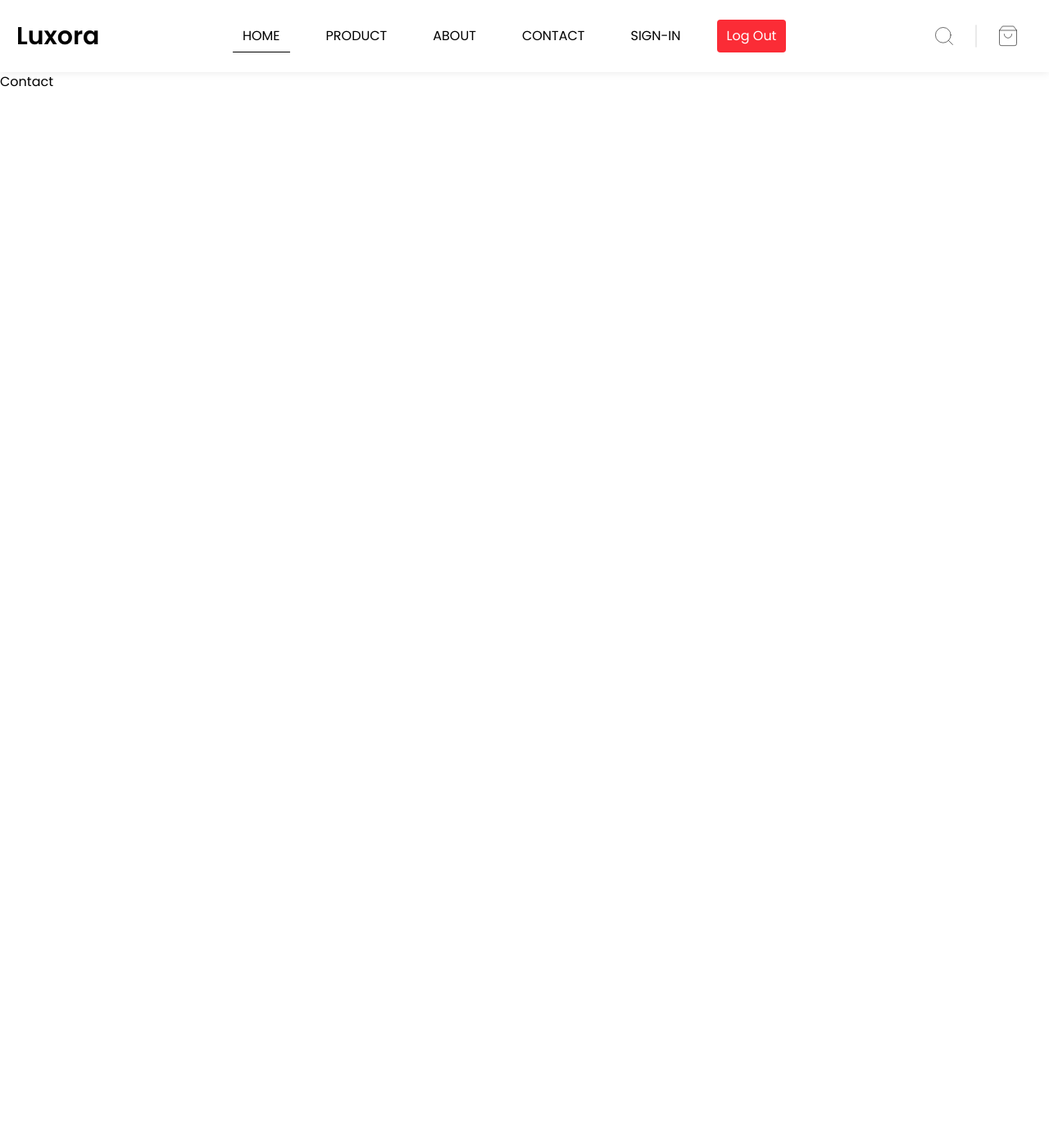
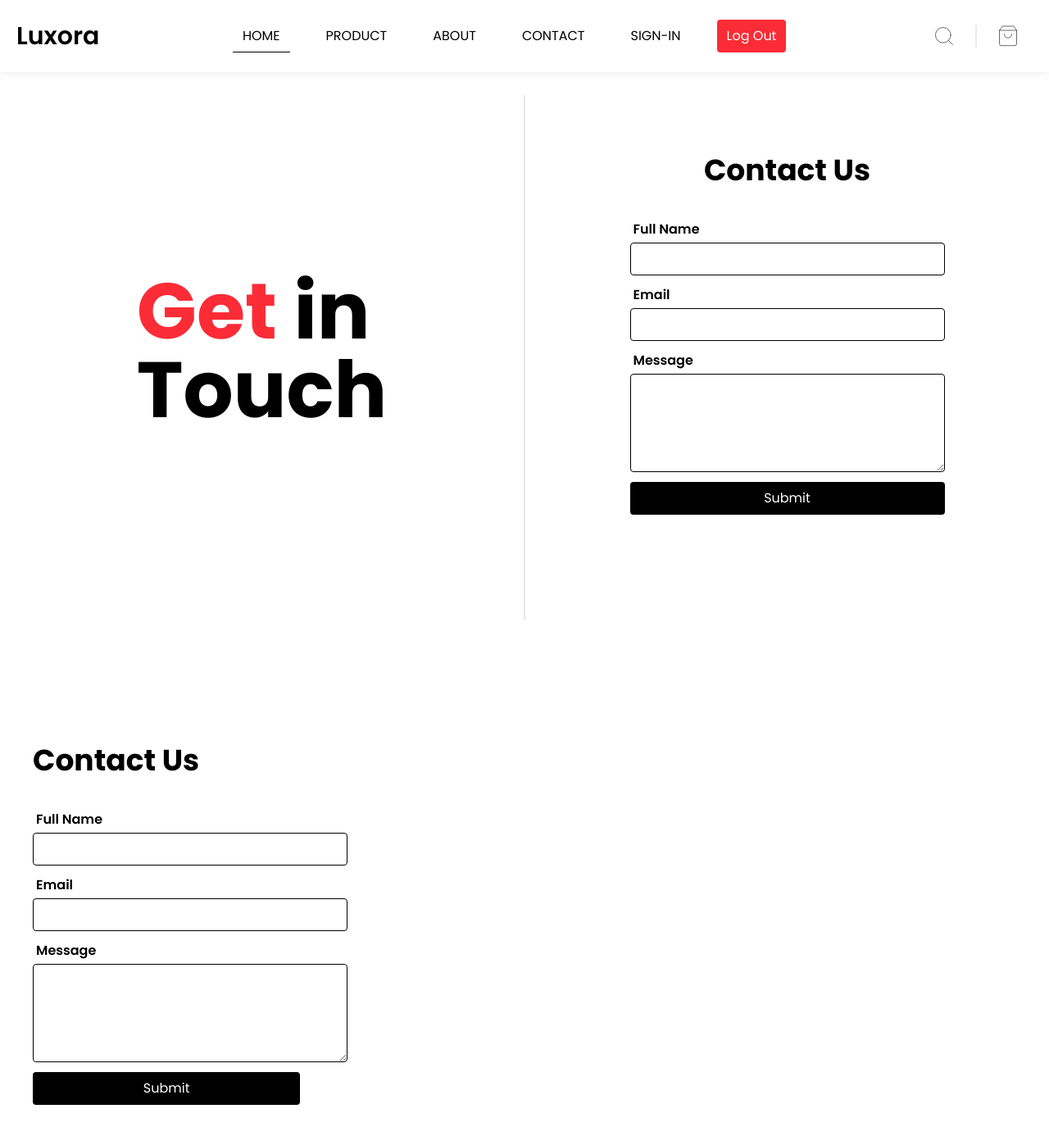
Before and after one commit to 5ohail/E-COMMERCE-SITE, a React (Vite) app in the folder FRONTEND/: page /contact in a window 1280 px wide. Shown: the top 1386 px of the page at 82% size. Before the commit the page ends 800 px from the top, so only its background shows below. Built offline with nearby package versions, Linux system fonts and the light colour scheme; no server answers; sample sign-in values are in the browser's storage; a web font is replaced by a local one.

Commit message:
added contact page

```diff
--- a/FRONTEND/src/pages/Contact.jsx
+++ b/FRONTEND/src/pages/Contact.jsx
@@ -1,9 +1,59 @@
-import React from 'react'
+import React, { useEffect, useRef, useState } from 'react';
 
 const Contact = () => {
+
+
   return (
-    <div>Contact</div>
-  )
-}
+    <>
+      <div
+        id="contact"
+        className="relative flex h-[80vh] justify-evenly items-center"
+      >
+        <div className="flex justify-center items-center text-8xl font-bold h-full w-[49.5%] mt-10 ">
+          <h1><span className='text-red-500'>Get</span> in <br />Touch</h1>
+        </div>
+        <div className="border-[1px] border-gray-200 h-full translate-y-7 "></div>
+        <div className="w-[49.5%] flex justify-evenly items-center flex-col">
+          <div className='font-bold text-4xl mb-10'><h1>Contact Us</h1></div>
+          <form className="flex flex-col gap-3">
+            <div className="flex flex-col gap-1">
+              <label htmlFor="fullName" className="ml-1 font-semibold">Full Name</label>
+              <input name="fullname" type="text" className="border-[1px] rounded h-10 w-96 px-2 font-light" />
+            </div>
+            <div className="flex flex-col gap-1">
+              <label htmlFor="email" className="ml-1 font-semibold">Email</label>
+              <input type="email" name="email" className="border-[1px] rounded h-10 w-96 px-2 font-light" />
+            </div>
+            <div className="flex flex-col gap-1">
+              <label htmlFor="text" className="ml-1 font-semibold">Message</label>
+              <textarea name="text" className="border-[1px] rounded h-30 w-96 p-2 font-light" />
+            </div>
+            <button className="bg-black text-white rounded py-2">Submit</button>
+          </form>
+        </div>
 
-export default Contact
+
+      </div>
+      <div className="w-[25.5%] h-[100vh] flex justify-center items-left flex-col ml-10">
+          <div className='font-bold text-4xl mb-10'><h1>Contact Us</h1></div>
+          <form className="flex flex-col gap-3">
+            <div className="flex flex-col gap-1">
+              <label htmlFor="fullName" className="ml-1 font-semibold">Full Name</label>
+              <input name="fullname" type="text" className="border-[1px] rounded h-10 w-96 px-2 font-light" />
+            </div>
+            <div className="flex flex-col gap-1">
+              <label htmlFor="email" className="ml-1 font-semibold">Email</label>
+              <input type="email" name="email" className="border-[1px] rounded h-10 w-96 px-2 font-light" />
+            </div>
+            <div className="flex flex-col gap-1">
+              <label htmlFor="text" className="ml-1 font-semibold">Message</label>
+              <textarea name="text" className="border-[1px] rounded h-30 w-96 p-2 font-light" />
+            </div>
+            <button className="bg-black text-white rounded py-2">Submit</button>
+          </form>
+        </div>
+    </>
+  );
+};
+
+export default Contact;
--- a/FRONTEND/src/utils/ContextProvider.jsx
+++ b/FRONTEND/src/utils/ContextProvider.jsx
@@ -1,15 +1,15 @@
 import React, { createContext, useState, useEffect } from "react";
 import axios from "axios";
-import Cart from "../pages/Cart";
 
 export const Context = createContext();
 
 const ContextProvider = ({ children }) => {
   const [isloggedin, setisloggedin] = useState(false);
   const [Data, setData] = useState([]);
-  const [user, setUser] = useState(() => localStorage.getItem("user") || ""); // ✅ Load user from localStorage
+  const [user, setUser] = useState(() => localStorage.getItem("user") || "");
   const [cart, setCart] = useState([]);
   const [itemsAdded, setItemsAdded] = useState(0);
+  const [cartFetched, setCartFetched] = useState(false); // 🆕 Added flag
 
   // 🛍️ Fetch product data once on mount
   useEffect(() => {
@@ -27,40 +27,34 @@ const ContextProvider = ({ children }) => {
 
   useEffect(() => {
     // Calculate the total number of items in the cart whenever it changes
-    const fetchItemsAdded = () => {
-      let total = cart.length;
-      setItemsAdded(total);
-    };
-    fetchItemsAdded();
+    setItemsAdded(cart.length);
   }, [cart]);
 
   // 🛒 Fetch saved cart from DB on user login
   useEffect(() => {
     if (user) {
-      localStorage.setItem("user", user);  // Save user to localStorage
+      localStorage.setItem("user", user);
       const fetchCart = async () => {
         try {
           const res = await axios.get(
             `http://localhost:8080/api/products/cart/add?username=${user}`
           );
           console.log("Fetched Cart from DB:", res.data);
-          setCart(res.data.cart || []);  // Set cart data or empty array if not found
+          setCart(res.data.cart || []);
+          setCartFetched(true); // ✅ Flag after cart fetched
         } catch (err) {
           console.error("Error fetching cart:", err);
         }
       };
 
-      fetchCart();  // Fetch the cart only if the user is logged in
+      fetchCart();
     }
   }, [user]);
-  useEffect(()=>{
-    console.log(cart)
-  },[cart])
 
-  // 💾 Save cart to DB when cart changes (and user is logged in)
+  // 💾 Save cart to DB — only after it's fetched
   useEffect(() => {
     const saveCart = async () => {
-      if (user) {
+      if (user && cartFetched) {
         try {
           await axios.post("http://localhost:8080/api/products/cart/add", {
             username: user,
@@ -72,8 +66,8 @@ const ContextProvider = ({ children }) => {
       }
     };
 
-    saveCart();  // Save the cart only when it changes
-  }, [cart, user]);  // Only run when `cart` or `user` changes
+    saveCart();
+  }, [cart, user, cartFetched]);
 
   return (
     <Context.Provider
@@ -86,7 +80,7 @@ const ContextProvider = ({ children }) => {
         isloggedin,
         setisloggedin,
         itemsAdded,
-        setItemsAdded
+        setItemsAdded,
       }}
     >
       {children}
```
